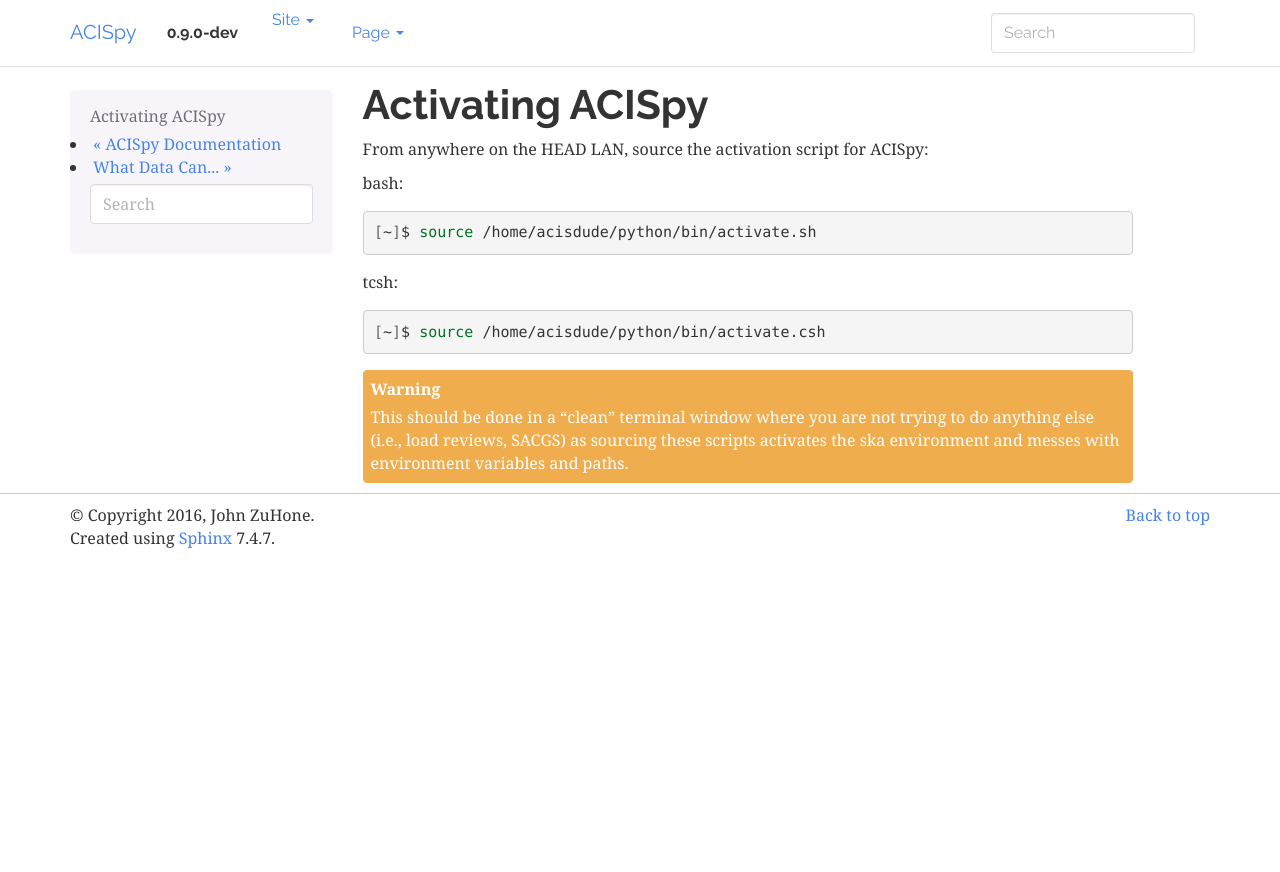
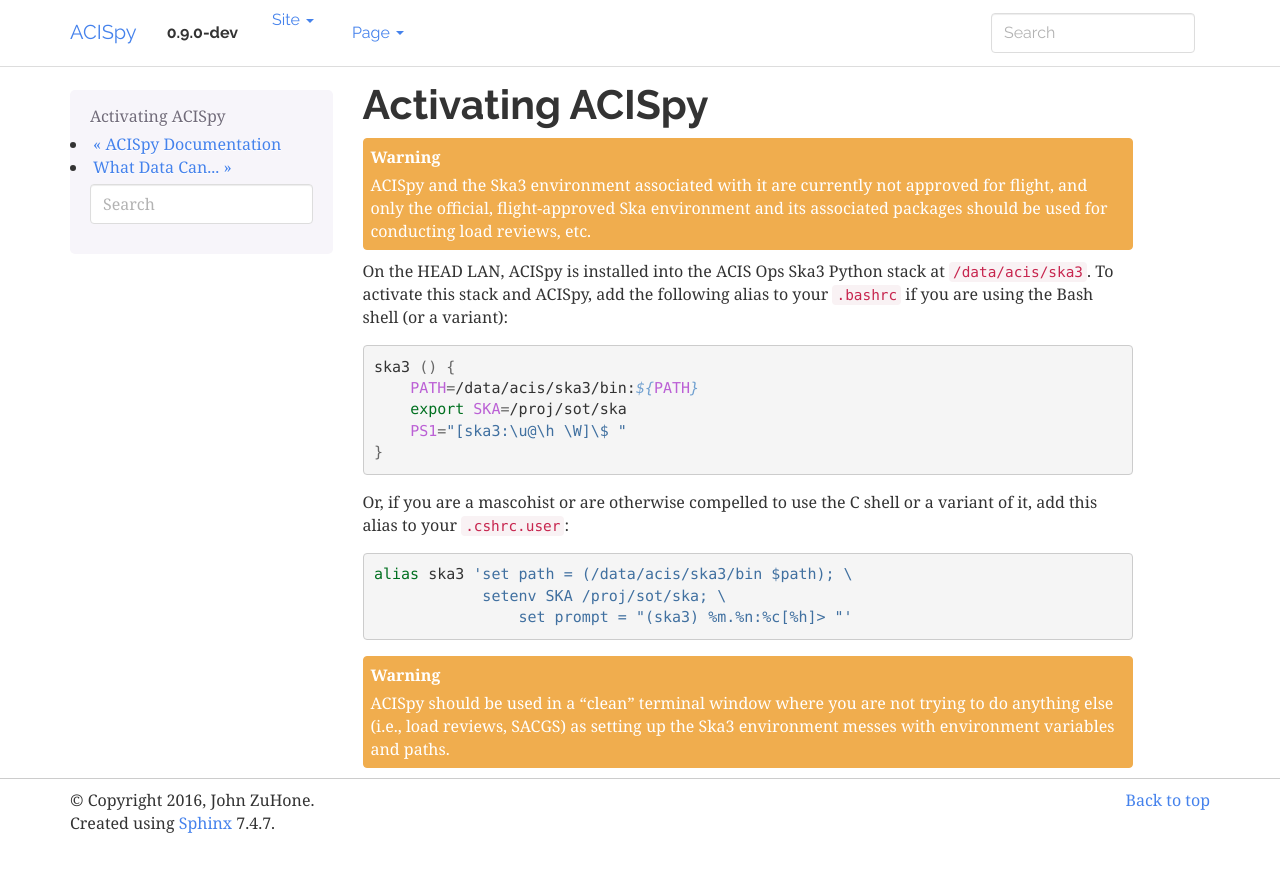
Before and after one commit to jzuhone/acispy, a Sphinx documentation site: the page built from doc/source/activating.rst, in a window 1280 px wide. Shown: the top 872 px of the page. Built offline with Sphinx 7.4.7, drawn with Linux system fonts in a browser that asks for light colours; pages that are not in the unit, such as notebooks, are missing from menus.

Commit message:
Update activation instructions

```diff
--- a/doc/source/activating.rst
+++ b/doc/source/activating.rst
@@ -1,23 +1,38 @@
+.. _activating:
+
 Activating ACISpy
 =================
 
-From anywhere on the HEAD LAN, source the activation script for ACISpy:
+.. warning::
 
-bash:
+    ACISpy and the Ska3 environment associated with it are currently not
+    approved for flight, and only the official, flight-approved Ska
+    environment and its associated packages should be used for conducting
+    load reviews, etc.
+
+On the HEAD LAN, ACISpy is installed into the ACIS Ops Ska3 Python stack at
+``/data/acis/ska3``. To activate this stack and ACISpy, add the following alias
+to your ``.bashrc`` if you are using the Bash shell (or a variant):
 
 .. code-block:: bash
 
-   [~]$ source /home/acisdude/python/bin/activate.sh
+    ska3 () {
+        PATH=/data/acis/ska3/bin:${PATH}
+        export SKA=/proj/sot/ska
+        PS1="[ska3:\u@\h \W]\$ "
+    }
 
-tcsh:
+Or, if you are a mascohist or are otherwise compelled to use the C shell or a
+variant of it, add this alias to your ``.cshrc.user``:
 
 .. code-block:: bash
 
-   [~]$ source /home/acisdude/python/bin/activate.csh
+    alias ska3 'set path = (/data/acis/ska3/bin $path); \
+      	        setenv SKA /proj/sot/ska; \
+	            set prompt = "(ska3) %m.%n:%c[%h]> "'
 
 .. warning::
 
-    This should be done in a "clean" terminal window where you are not trying
-    to do anything else (i.e., load reviews, SACGS) as sourcing these scripts
-    activates the ska environment and messes with environment variables and
-    paths.
+    ACISpy should be used in a "clean" terminal window where you are not trying
+    to do anything else (i.e., load reviews, SACGS) as setting up the Ska3
+    environment messes with environment variables and paths.
```
